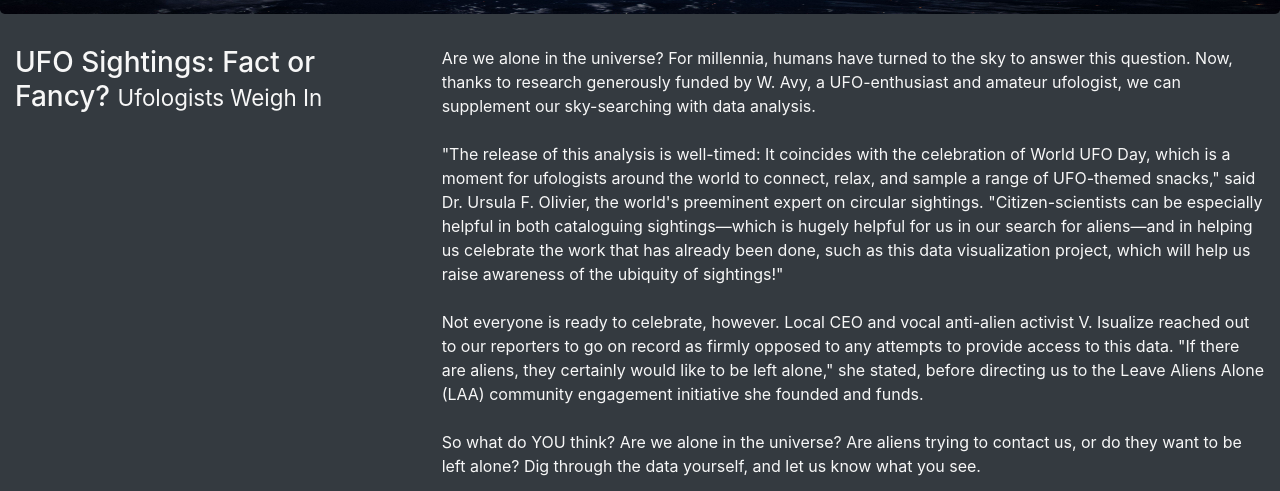
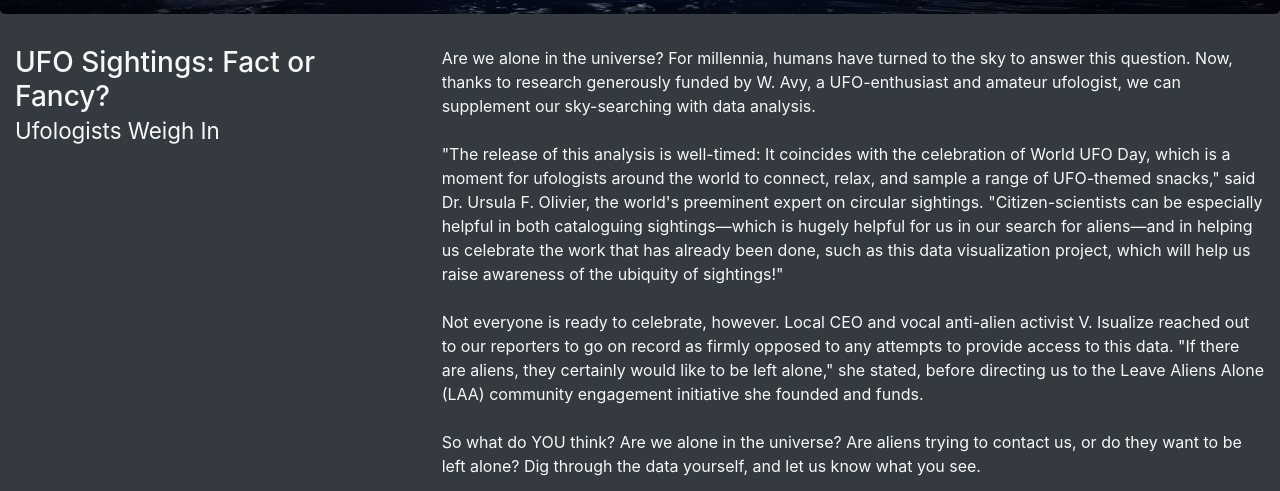
Before and after one commit to Hanzian/UFO-s, a plain HTML site: page index.html in a window 1280 px wide. Shown: the part 245-736 px from the top of the page. Drawn offline with nearby package versions, Linux system fonts and the light colour scheme.

Commit message:
Update index.html

```diff
--- a/index.html
+++ b/index.html
@@ -24,7 +24,7 @@
   <div class="container-fluid">
     <div class="row">
       <div class="col-md-4">
-        <h3>UFO Sightings: Fact or Fancy? <small>Ufologists Weigh In</small></h3>
+        <h3>UFO Sightings: Fact or Fancy? <br> <small>Ufologists Weigh In</small></h3>
       </div>
       <div class="col-md-8">
         <p>
```
